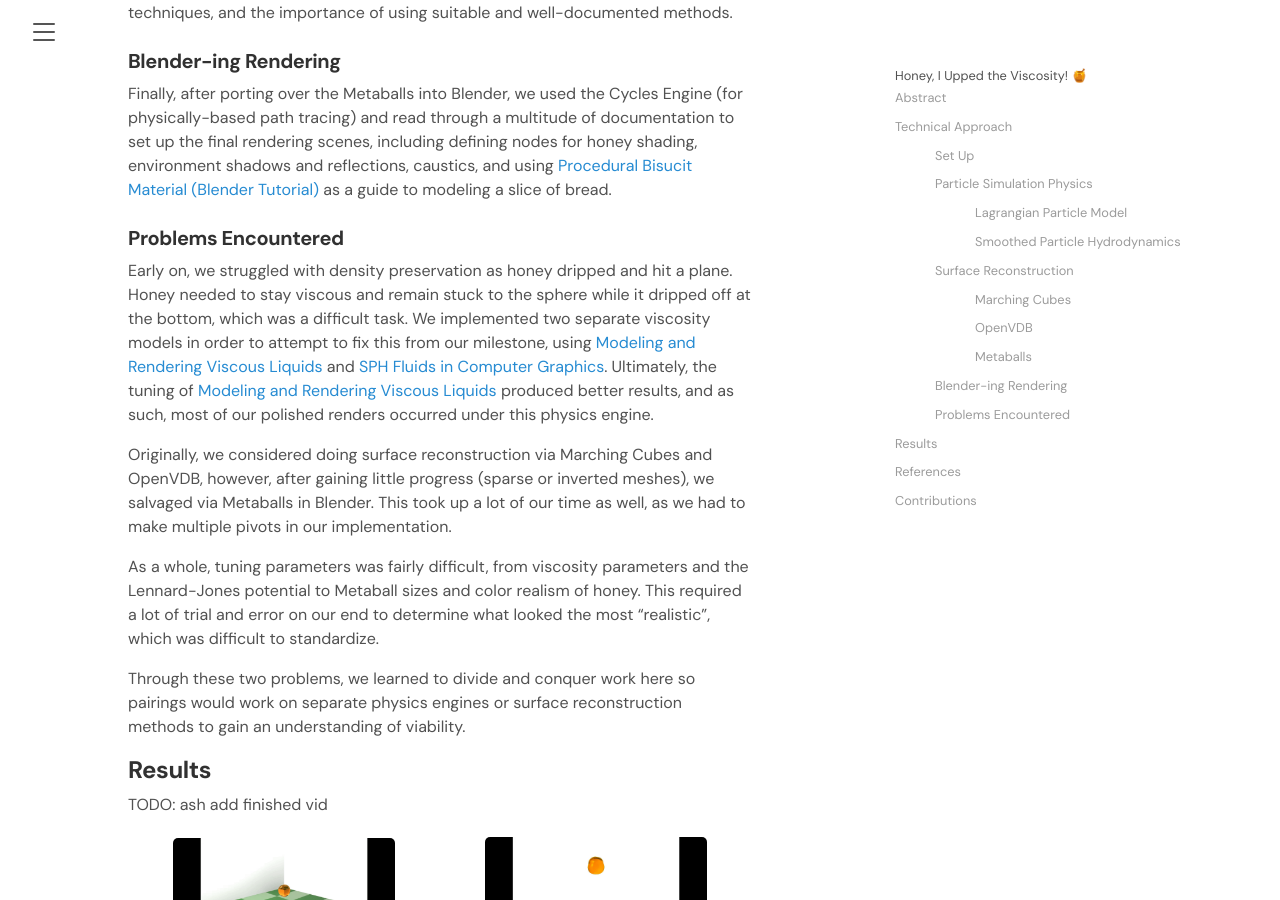
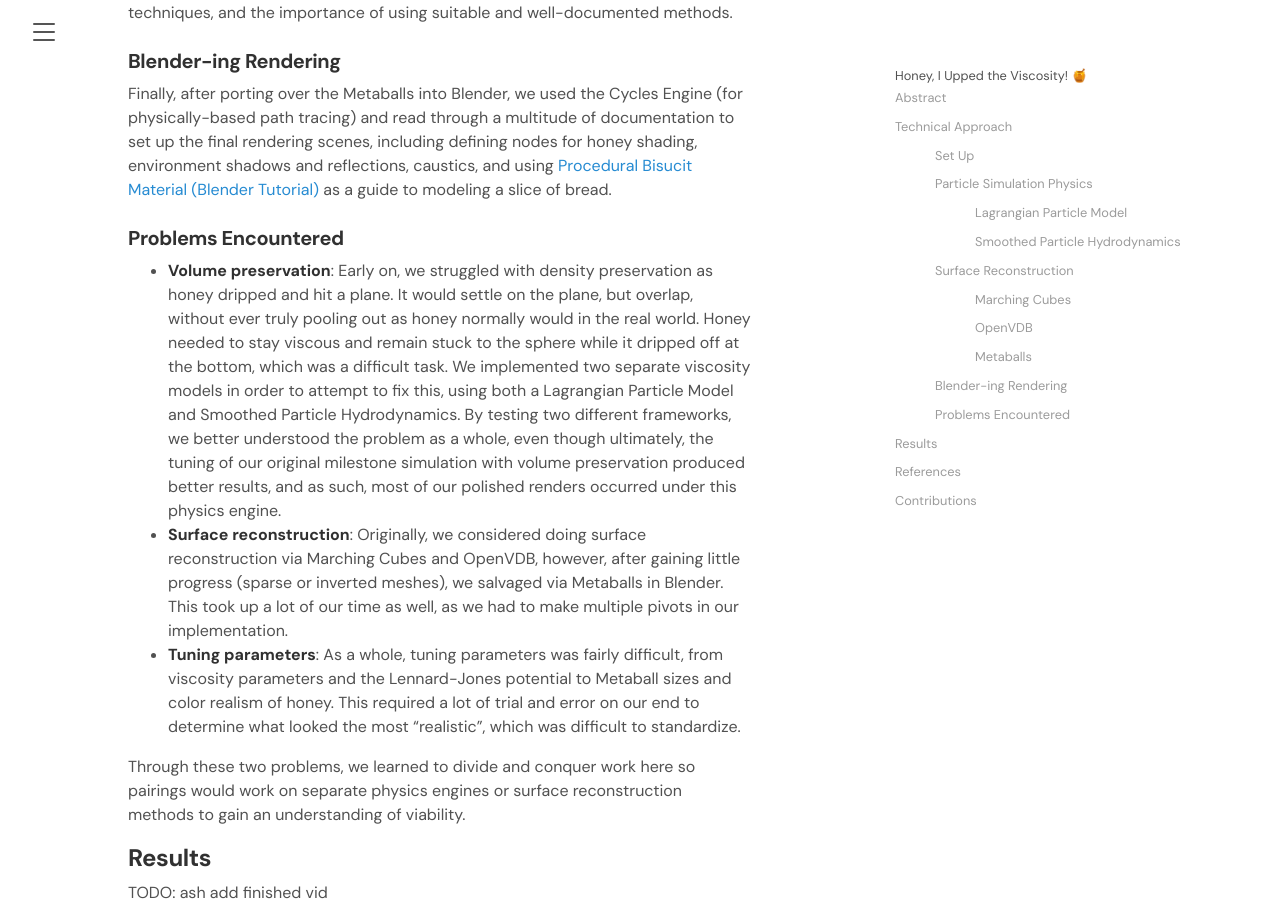
Before and after one commit to ashmchiu/cs184-final-proj-writeup, a Jekyll site: the page built from index.md, in a window 1280 px wide and 900 px high, scrolled down 3638 px. Built offline with Jekyll 4.4.1, drawn with Linux system fonts in a browser that asks for light colours.

Commit message:
reformat problems

```diff
--- a/index.md
+++ b/index.md
@@ -138,11 +138,9 @@ Overall, we learned the importance of exploring and adopting various meshing tec
 Finally, after porting over the Metaballs into Blender, we used the Cycles Engine (for physically-based path tracing) and read through a multitude of documentation to set up the final rendering scenes, including defining nodes for honey shading, environment shadows and reflections, caustics, and using  [Procedural Bisucit Material (Blender Tutorial)](https://www.youtube.com/watch?v=52dC0yBS35I) as a guide to modeling a slice of bread.
 
 ### Problems Encountered
-Early on, we struggled with density preservation as honey dripped and hit a plane. Honey needed to stay viscous and remain stuck to the sphere while it dripped off at the bottom, which was a difficult task. We implemented two separate viscosity models in order to attempt to fix this from our milestone, using [Modeling and Rendering Viscous Liquids](https://citeseerx.ist.psu.edu/document?repid=rep1&type=pdf&doi=bdbe45284686a54f3284fdf98759f099e3a95e84) and [SPH Fluids in Computer Graphics](https://cg.informatik.uni-freiburg.de/publications/2014_EG_SPH_STAR.pdf). Ultimately, the tuning of [Modeling and Rendering Viscous Liquids](https://citeseerx.ist.psu.edu/document?repid=rep1&type=pdf&doi=bdbe45284686a54f3284fdf98759f099e3a95e84) produced better results, and as such, most of our polished renders occurred under this physics engine.
-
-Originally, we considered doing surface reconstruction via Marching Cubes and OpenVDB, however, after gaining little progress (sparse or inverted meshes), we salvaged via Metaballs in Blender. This took up a lot of our time as well, as we had to make multiple pivots in our implementation.
-
-As a whole, tuning parameters was fairly difficult, from viscosity parameters and the Lennard-Jones potential to Metaball sizes and color realism of honey. This required a lot of trial and error on our end to determine what looked the most "realistic", which was difficult to standardize.
+- **Volume preservation**: Early on, we struggled with density preservation as honey dripped and hit a plane. It would settle on the plane, but overlap, without ever truly pooling out as honey normally would in the real world. Honey needed to stay viscous and remain stuck to the sphere while it dripped off at the bottom, which was a difficult task. We implemented two separate viscosity models in order to attempt to fix this, using both a Lagrangian Particle Model and Smoothed Particle Hydrodynamics. By testing two different frameworks, we better understood the problem as a whole, even though ultimately, the tuning of our original milestone simulation with volume preservation produced better results, and as such, most of our polished renders occurred under this physics engine.
+- **Surface reconstruction**: Originally, we considered doing surface reconstruction via Marching Cubes and OpenVDB, however, after gaining little progress (sparse or inverted meshes), we salvaged via Metaballs in Blender. This took up a lot of our time as well, as we had to make multiple pivots in our implementation.
+- **Tuning parameters**: As a whole, tuning parameters was fairly difficult, from viscosity parameters and the Lennard-Jones potential to Metaball sizes and color realism of honey. This required a lot of trial and error on our end to determine what looked the most "realistic", which was difficult to standardize.
 
 Through these two problems, we learned to divide and conquer work here so pairings would work on separate physics engines or surface reconstruction methods to gain an understanding of viability.
 
```
